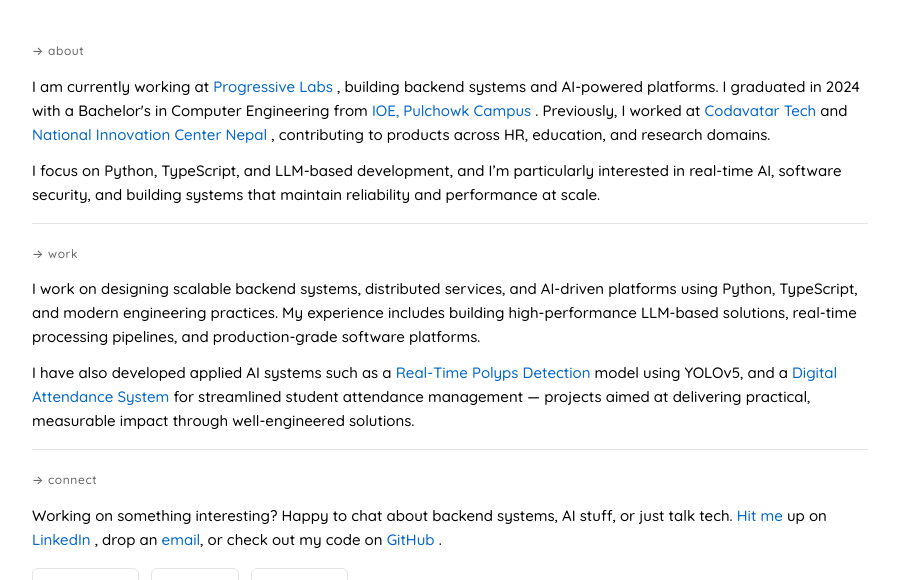
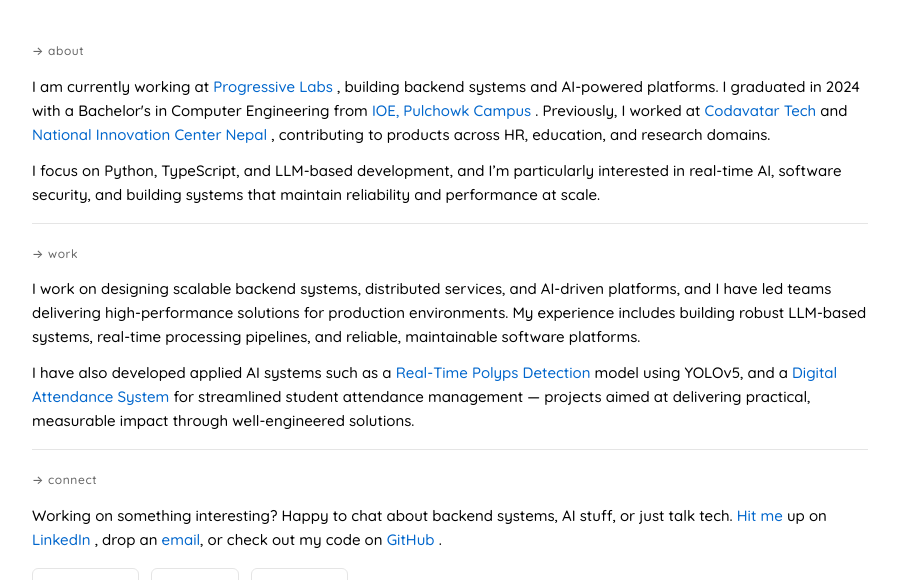
Before and after one commit to jharahul968/personal-website, a plain HTML site: page index.html in a window 1280 px wide. Shown: the part 220-800 px from the top of the page, without its empty margins (190-1097 px from the left). Drawn offline with Linux system fonts and the light colour scheme.

Commit message:
Update professional experience description in index.html
Revised description of professional experience to emphasize leadership and robustness.

```diff
--- a/index.html
+++ b/index.html
@@ -68,7 +68,7 @@
 
          <div class="section-content">
     <p>
-        I work on designing scalable backend systems, distributed services, and AI-driven platforms using Python, TypeScript, and modern engineering practices. My experience includes building high-performance LLM-based solutions, real-time processing pipelines, and production-grade software platforms.
+I work on designing scalable backend systems, distributed services, and AI-driven platforms, and I have led teams delivering high-performance solutions for production environments. My experience includes building robust LLM-based systems, real-time processing pipelines, and reliable, maintainable software platforms.
     </p>
 
     <p>
```
